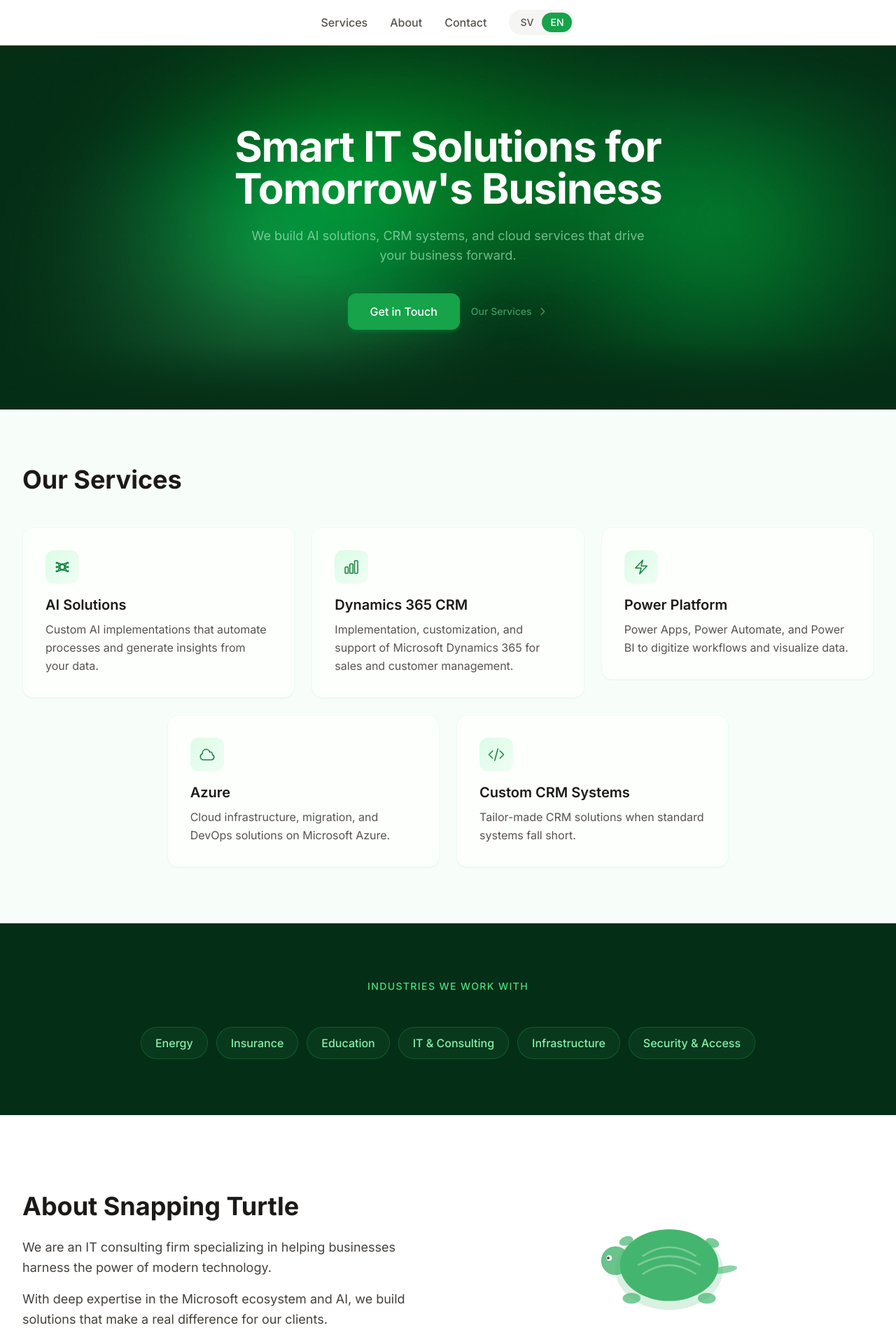
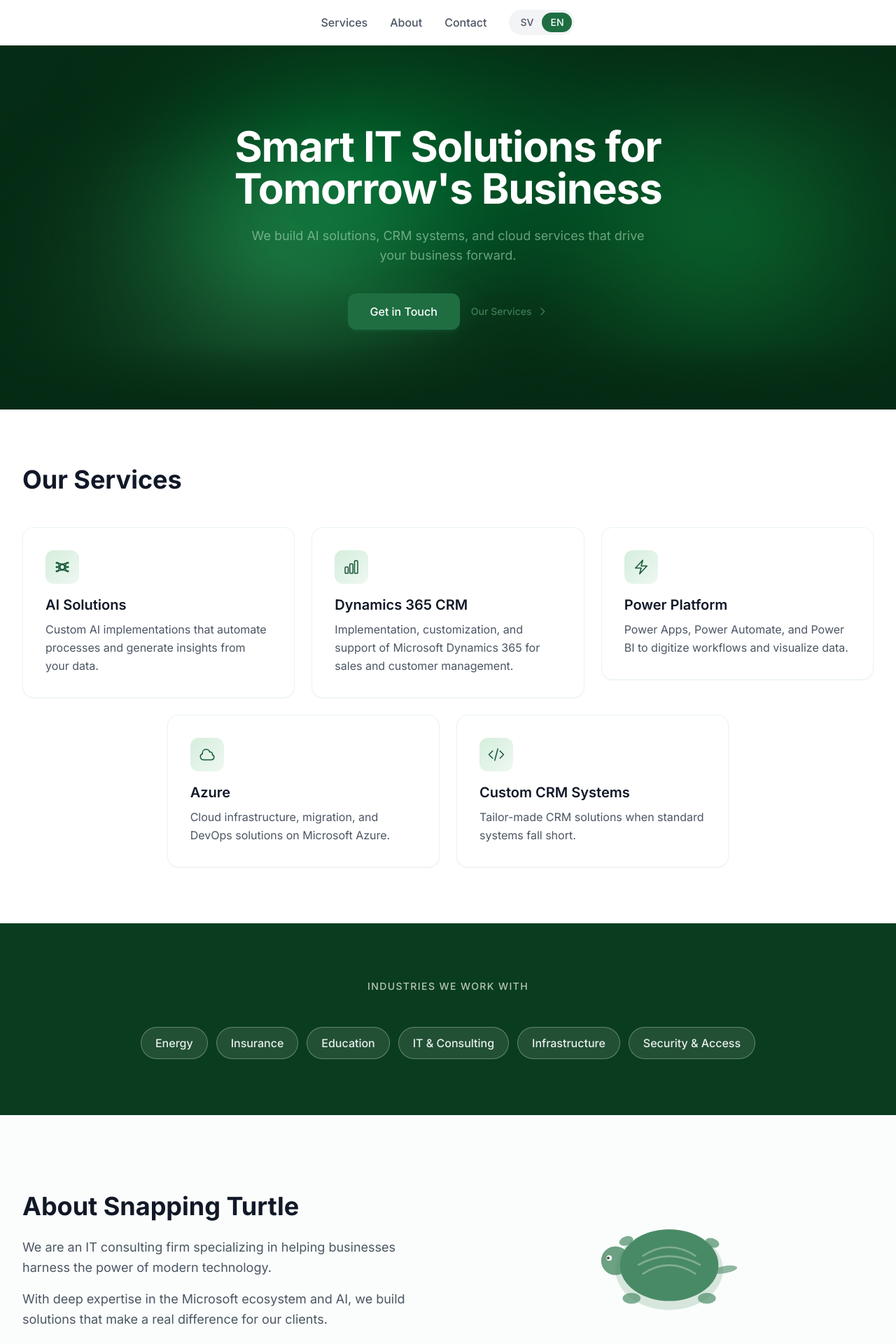
Before and after one commit to netic123/snapping-turtle-web, a Next.js app: page /en in a window 1280 px wide. Shown: the top 1920 px of the page at 70% size. Built offline with nearby package versions, Linux system fonts and the light colour scheme.

Commit message:
Update color theme to dark forest green palette and unify section styling

```diff
--- a/src/app/global.css
+++ b/src/app/global.css
@@ -23,7 +23,7 @@
     position: absolute;
     inset: -4px;
     border-radius: inherit;
-    background: rgba(74, 222, 128, 0.12);
+    background: rgba(75, 168, 111, 0.12);
     z-index: -1;
     filter: blur(20px);
     opacity: 0.5;
@@ -55,7 +55,7 @@
   height: 55%;
   top: 5%;
   left: 20%;
-  background: radial-gradient(circle at 50% 50%, rgba(34, 197, 94, 0.5) 0%, rgba(22, 163, 74, 0.15) 50%, transparent 70%);
+  background: radial-gradient(circle at 50% 50%, rgba(46, 139, 87, 0.5) 0%, rgba(30, 110, 66, 0.15) 50%, transparent 70%);
   animation: blob-float-1 12s ease-in-out infinite;
 }
 
@@ -64,7 +64,7 @@
   height: 50%;
   top: 25%;
   left: 50%;
-  background: radial-gradient(circle at 50% 50%, rgba(74, 222, 128, 0.45) 0%, rgba(74, 222, 128, 0.12) 50%, transparent 70%);
+  background: radial-gradient(circle at 50% 50%, rgba(75, 168, 111, 0.45) 0%, rgba(75, 168, 111, 0.12) 50%, transparent 70%);
   animation: blob-float-2 15s ease-in-out infinite;
 }
 
@@ -73,7 +73,7 @@
   height: 45%;
   top: 45%;
   left: 10%;
-  background: radial-gradient(circle at 50% 50%, rgba(134, 239, 172, 0.35) 0%, rgba(134, 239, 172, 0.08) 50%, transparent 70%);
+  background: radial-gradient(circle at 50% 50%, rgba(123, 196, 150, 0.35) 0%, rgba(123, 196, 150, 0.08) 50%, transparent 70%);
   animation: blob-float-3 18s ease-in-out infinite;
 }
 
@@ -82,7 +82,7 @@
   height: 40%;
   top: 10%;
   left: 40%;
-  background: radial-gradient(circle at 50% 50%, rgba(22, 101, 52, 0.55) 0%, rgba(22, 101, 52, 0.15) 50%, transparent 70%);
+  background: radial-gradient(circle at 50% 50%, rgba(15, 64, 41, 0.55) 0%, rgba(15, 64, 41, 0.15) 50%, transparent 70%);
   animation: blob-float-4 20s ease-in-out infinite;
 }
 
--- a/src/components/layout/Footer.tsx
+++ b/src/components/layout/Footer.tsx
@@ -8,7 +8,7 @@ export default function Footer() {
   const year = new Date().getFullYear();
 
   return (
-    <footer className="bg-turtle-950 text-turtle-100">
+    <footer className="bg-turtle-950 text-white">
       <Container>
         <div className="py-12 flex flex-col md:flex-row md:items-center md:justify-between gap-8">
           <div className="flex items-center gap-3">
@@ -23,14 +23,14 @@ export default function Footer() {
               <span className="font-bold text-lg text-white block">
                 {COMPANY.name}
               </span>
-              <p className="text-turtle-300 text-sm">{t("description")}</p>
+              <p className="text-white/70 text-sm">{t("description")}</p>
             </div>
           </div>
 
           <div className="flex items-center gap-6">
             <a
               href={`tel:${COMPANY.phone.replace(/[\s-]/g, "")}`}
-              className="text-turtle-300 hover:text-white transition-colors text-sm"
+              className="text-white/70 hover:text-white transition-colors text-sm"
             >
               {COMPANY.phone}
             </a>
@@ -38,7 +38,7 @@ export default function Footer() {
               href={COMPANY.linkedin}
               target="_blank"
               rel="noopener noreferrer"
-              className="inline-flex items-center gap-2 text-turtle-300 hover:text-white transition-colors text-sm"
+              className="inline-flex items-center gap-2 text-white/70 hover:text-white transition-colors text-sm"
             >
               <svg className="w-4 h-4" fill="currentColor" viewBox="0 0 24 24">
                 <path d="M20.447 20.452h-3.554v-5.569c0-1.328-.027-3.037-1.852-3.037-1.853 0-2.136 1.445-2.136 2.939v5.667H9.351V9h3.414v1.561h.046c.477-.9 1.637-1.85 3.37-1.85 3.601 0 4.267 2.37 4.267 5.455v6.286zM5.337 7.433a2.062 2.062 0 0 1-2.063-2.065 2.064 2.064 0 1 1 2.063 2.065zm1.782 13.019H3.555V9h3.564v11.452zM22.225 0H1.771C.792 0 0 .774 0 1.729v20.542C0 23.227.792 24 1.771 24h20.451C23.2 24 24 23.227 24 22.271V1.729C24 .774 23.2 0 22.222 0h.003z" />
@@ -48,8 +48,8 @@ export default function Footer() {
           </div>
         </div>
 
-        <div className="border-t border-turtle-800 py-6">
-          <p className="text-turtle-400 text-sm text-center">
+        <div className="border-t border-white/20 py-6">
+          <p className="text-white/60 text-sm text-center">
             {t("copyright", { year })}
           </p>
         </div>
--- a/src/components/layout/Header.tsx
+++ b/src/components/layout/Header.tsx
@@ -16,7 +16,7 @@ export default function Header() {
   ];
 
   return (
-    <header className="sticky top-0 z-50 bg-white/95 backdrop-blur border-b border-bark-200">
+    <header className="sticky top-0 z-50 bg-white/95 backdrop-blur border-b border-turtle-100">
       <Container>
         <nav className="flex items-center justify-center h-16 gap-8">
           <div className="hidden md:flex items-center gap-8">
@@ -24,7 +24,7 @@ export default function Header() {
               <button
                 key={link.href}
                 onClick={() => document.querySelector(link.href)?.scrollIntoView({ behavior: "smooth" })}
-                className="text-bark-600 hover:text-turtle-700 font-medium transition-colors"
+                className="text-gray-600 hover:text-gray-900 font-medium transition-colors"
               >
                 {link.label}
               </button>
@@ -35,7 +35,7 @@ export default function Header() {
             <LanguageSwitcher />
             <button
               onClick={() => setMenuOpen(!menuOpen)}
-              className="md:hidden p-2 text-bark-600 hover:text-bark-900"
+              className="md:hidden p-2 text-gray-600 hover:text-gray-900"
               aria-label="Toggle menu"
             >
               <svg className="w-6 h-6" fill="none" viewBox="0 0 24 24" stroke="currentColor" strokeWidth={2}>
@@ -50,7 +50,7 @@ export default function Header() {
         </nav>
 
         {menuOpen && (
-          <div className="md:hidden border-t border-bark-200 py-4 space-y-3">
+          <div className="md:hidden border-t border-turtle-100 py-4 space-y-3">
             {navLinks.map((link) => (
               <button
                 key={link.href}
@@ -58,7 +58,7 @@ export default function Header() {
                   setMenuOpen(false);
                   document.querySelector(link.href)?.scrollIntoView({ behavior: "smooth" });
                 }}
-                className="block text-bark-600 hover:text-turtle-700 font-medium py-2"
+                className="block text-gray-600 hover:text-gray-900 font-medium py-2"
               >
                 {link.label}
               </button>
--- a/src/components/sections/About.tsx
+++ b/src/components/sections/About.tsx
@@ -9,15 +9,15 @@ export default function About() {
   const t = useTranslations("About");
 
   return (
-    <section id="about" className="py-20">
+    <section id="about" className="bg-turtle-50/30 py-20">
       <Container>
         <div className="grid md:grid-cols-2 gap-12 items-center">
           <ScrollReveal>
             <SectionHeading>{t("heading")}</SectionHeading>
-            <p className="text-bark-700 mt-6 text-lg leading-relaxed">
+            <p className="text-gray-600 mt-6 text-lg leading-relaxed">
               {t("text1")}
             </p>
-            <p className="text-bark-700 mt-4 text-lg leading-relaxed">
+            <p className="text-gray-600 mt-4 text-lg leading-relaxed">
               {t("text2")}
             </p>
           </ScrollReveal>
--- a/src/components/sections/Clients.tsx
+++ b/src/components/sections/Clients.tsx
@@ -18,17 +18,17 @@ export default function Clients() {
   const t = useTranslations("Clients");
 
   return (
-    <section className="py-20 bg-turtle-950">
+    <section className="py-20 bg-turtle-900">
       <Container>
         <ScrollReveal>
-          <p className="text-center text-turtle-400 text-sm font-medium uppercase tracking-widest mb-12">
+          <p className="text-center text-white/70 text-sm font-medium uppercase tracking-widest mb-12">
             {t("heading")}
           </p>
         </ScrollReveal>
         <div className="flex flex-wrap justify-center gap-3">
           {INDUSTRIES.map((industryKey, i) => (
             <ScrollReveal key={industryKey} delay={i * 0.08}>
-              <span className="inline-block px-5 py-2.5 rounded-full border border-turtle-700/50 hover:border-turtle-500 bg-turtle-900/30 hover:bg-turtle-900/60 text-sm md:text-base font-medium text-turtle-300 hover:text-white transition-all duration-300 cursor-default">
+              <span className="inline-block px-5 py-2.5 rounded-full border border-white/30 hover:border-white/60 bg-white/10 hover:bg-white/20 text-sm md:text-base font-medium text-white/90 hover:text-white transition-all duration-300 cursor-default">
                 {t(industryKey)}
               </span>
             </ScrollReveal>
--- a/src/components/sections/Hero.tsx
+++ b/src/components/sections/Hero.tsx
@@ -260,7 +260,7 @@ function HeroCanvas() {
       const h = canvas.height;
       if (w === 0 || h === 0) return;
 
-      ctx.fillStyle = "#052e16";
+      ctx.fillStyle = "#062a14";
       ctx.fillRect(0, 0, w, h);
 
       // Auto-fire thoughts
@@ -714,7 +714,7 @@ export default function Hero() {
       <div
         className="absolute inset-0 pointer-events-none opacity-[0.07]"
         style={{
-          backgroundImage: "radial-gradient(circle, rgba(74, 222, 128, 0.8) 1px, transparent 1px)",
+          backgroundImage: "radial-gradient(circle, rgba(75, 168, 111, 0.8) 1px, transparent 1px)",
           backgroundSize: "32px 32px",
         }}
       />
@@ -776,7 +776,7 @@ export default function Hero() {
       <div
         className="absolute bottom-0 left-0 right-0 h-24 pointer-events-none"
         style={{
-          background: "linear-gradient(180deg, transparent 0%, #052e16 100%)",
+          background: "linear-gradient(180deg, transparent 0%, #062a14 100%)",
         }}
       />
     </section>
--- a/src/components/sections/Services.tsx
+++ b/src/components/sections/Services.tsx
@@ -10,7 +10,7 @@ export default function Services() {
   const t = useTranslations("Services");
 
   return (
-    <section id="services" className="bg-turtle-50/50 py-20">
+    <section id="services" className="bg-white py-20">
       <Container>
         <ScrollReveal>
           <SectionHeading>{t("heading")}</SectionHeading>
--- a/src/components/ui/LanguageSwitcher.tsx
+++ b/src/components/ui/LanguageSwitcher.tsx
@@ -14,7 +14,7 @@ export default function LanguageSwitcher() {
   }
 
   return (
-    <div className="flex bg-bark-100 rounded-full p-1">
+    <div className="flex bg-gray-100 rounded-full p-1">
       {routing.locales.map((loc) => (
         <button
           key={loc}
@@ -22,7 +22,7 @@ export default function LanguageSwitcher() {
           className={`px-3 py-1 rounded-full text-sm font-medium transition-colors duration-200 ${
             loc === locale
               ? "bg-turtle-600 text-white"
-              : "text-bark-600 hover:text-bark-800"
+              : "text-gray-600 hover:text-gray-800"
           }`}
         >
           {loc.toUpperCase()}
--- a/src/components/ui/SectionHeading.tsx
+++ b/src/components/ui/SectionHeading.tsx
@@ -4,7 +4,7 @@ type SectionHeadingProps = {
 
 export default function SectionHeading({ children }: SectionHeadingProps) {
   return (
-    <h2 className="text-3xl md:text-4xl font-bold text-bark-900">
+    <h2 className="text-3xl md:text-4xl font-bold text-gray-900">
       {children}
     </h2>
   );
--- a/src/components/ui/ServiceCard.tsx
+++ b/src/components/ui/ServiceCard.tsx
@@ -26,8 +26,8 @@ export default function ServiceCard({ icon, title, description, index = 0 }: Ser
       <div className="w-12 h-12 bg-gradient-to-br from-turtle-100 to-turtle-50 rounded-xl flex items-center justify-center text-turtle-700 text-2xl">
         {icon}
       </div>
-      <h3 className="text-xl font-semibold text-bark-900 mt-4">{title}</h3>
-      <p className="text-bark-600 mt-2 leading-relaxed">{description}</p>
+      <h3 className="text-xl font-semibold text-gray-900 mt-4">{title}</h3>
+      <p className="text-gray-600 mt-2 leading-relaxed">{description}</p>
     </motion.div>
   );
 }
--- a/tailwind.config.ts
+++ b/tailwind.config.ts
@@ -6,17 +6,17 @@ const config: Config = {
     extend: {
       colors: {
         turtle: {
-          50: "#f0fdf4",
-          100: "#dcfce7",
-          200: "#bbf7d0",
-          300: "#86efac",
-          400: "#4ade80",
-          500: "#22c55e",
-          600: "#16a34a",
-          700: "#15803d",
-          800: "#166534",
-          900: "#14532d",
-          950: "#052e16",
+          50: "#eef8f2",
+          100: "#d5eedc",
+          200: "#aedcbc",
+          300: "#7bc496",
+          400: "#4ba86f",
+          500: "#2e8b57",
+          600: "#1e6e42",
+          700: "#155635",
+          800: "#0f4029",
+          900: "#0a3d1f",
+          950: "#062a14",
         },
         bark: {
           50: "#fafaf9",
```
Also changed, not shown: src/components/sections/Contact.tsx (+5 -5 lines).
